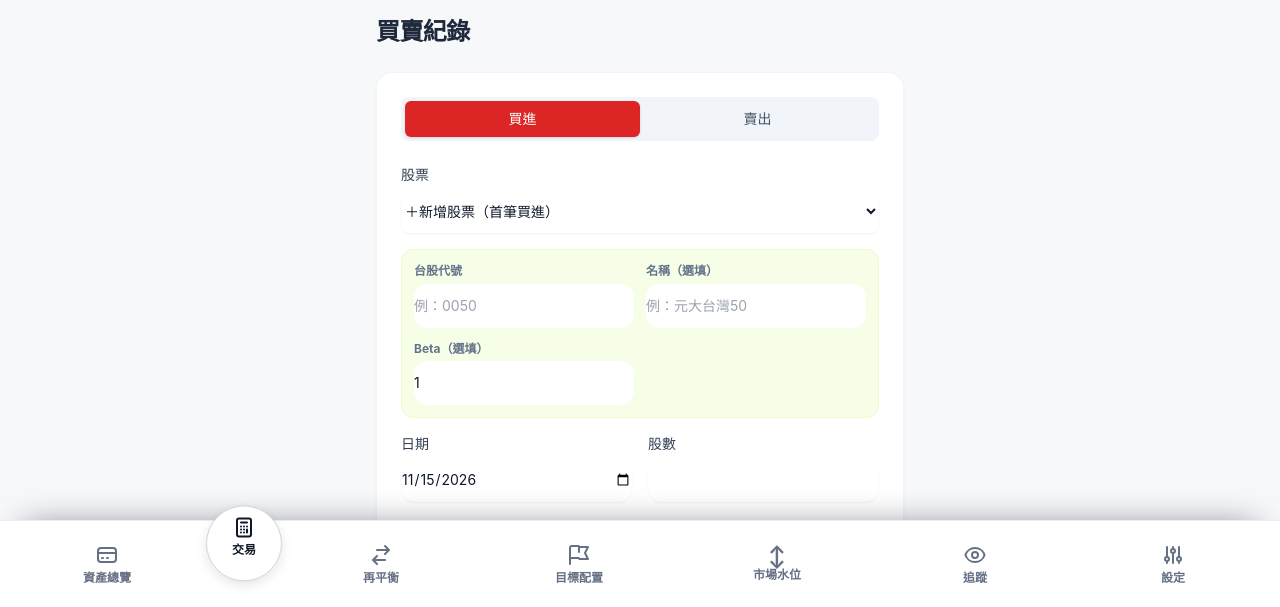
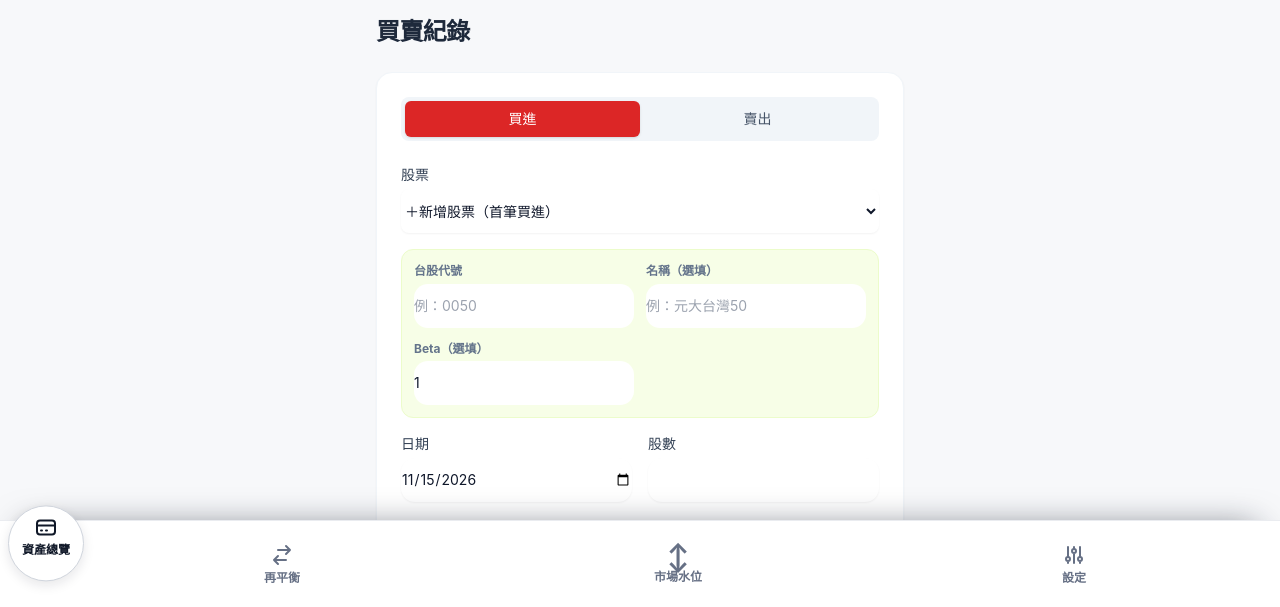
Before and after one commit to neochiu1004/rebalance, a plain HTML site: page index.html in a window 1280 px wide. Both pictures are taken after a click on the button "交易". Shown: the part 189-796 px from the top of the page. Drawn offline with nearby package versions, Linux system fonts and the light colour scheme; some packages are replaced by stand-ins of ours; a script that the page names is missing.

Commit message:
底部標籤收斂為四個：同頁功能共用標籤（資產總覽、再平衡、市場水位、設定）

```diff
--- a/index.html
+++ b/index.html
@@ -145,9 +145,6 @@
         .primary-action:hover { background: #1D2939; transform: translateY(-1px); }
         .back-action { color: #667085; font-weight: 650; font-size: .875rem; }
         .back-action:hover { color: #101828; transform: none; }
-        nav button { padding-left: .1rem !important; padding-right: .1rem !important; }
-        nav button svg { width: 1.2rem; height: 1.2rem; }
-        #tab-waterlevel::before { height: 1.2rem; line-height: 1.2rem; font-size: 1.3rem; }
         #market-bar:empty { display: none; }
         nav button.tab-active svg, nav button.tab-active span { color: #101828 !important; }
     </style>
@@ -889,25 +886,13 @@
             <svg class="w-6 h-6 mb-0.5" fill="none" stroke="currentColor" viewBox="0 0 24 24"><path stroke-linecap="round" stroke-linejoin="round" stroke-width="2" d="M3 10h18M7 15h1m4 0h1m-7 4h12a3 3 0 003-3V8a3 3 0 00-3-3H6a3 3 0 00-3 3v8a3 3 0 003 3z"></path></svg>
             <span class="text-[10px]">資產總覽</span>
         </button>
-        <button onclick="switchTab('trade')" id="tab-trade" class="flex flex-col items-center p-2 pt-1.5 tab-inactive flex-1 transition-colors relative group">
-            <svg class="w-6 h-6 mb-0.5" fill="none" stroke="currentColor" viewBox="0 0 24 24"><path stroke-linecap="round" stroke-linejoin="round" stroke-width="2" d="M9 7h6m0 10v-3m-3 3h.01M9 17h.01M9 14h.01M12 14h.01M15 11h.01M12 11h.01M9 11h.01M7 21h10a2 2 0 002-2V5a2 2 0 00-2-2H7a2 2 0 00-2 2v14a2 2 0 002 2z"></path></svg>
-            <span class="text-[10px]">交易</span>
-        </button>
         <button onclick="switchTab('rebalance')" id="tab-rebalance" class="flex flex-col items-center p-2 pt-1.5 tab-inactive flex-1 transition-colors relative group">
             <svg class="w-6 h-6 mb-0.5" fill="none" stroke="currentColor" viewBox="0 0 24 24"><path stroke-linecap="round" stroke-linejoin="round" stroke-width="2" d="M8 7h12m0 0l-4-4m4 4l-4 4m0 6H4m0 0l4 4m-4-4l4-4"></path></svg>
             <span class="text-[10px]">再平衡</span>
         </button>
-        <button onclick="switchTab('target')" id="tab-target" class="flex flex-col items-center p-2 pt-1.5 tab-inactive flex-1 transition-colors relative group">
-            <svg class="w-6 h-6 mb-0.5" fill="none" stroke="currentColor" viewBox="0 0 24 24"><path stroke-linecap="round" stroke-linejoin="round" stroke-width="2" d="M3 21v-4m0 0V5a2 2 0 012-2h6.5l1 1H21l-3 6 3 6h-8.5l-1-1H5a2 2 0 00-2 2zm9-13.5V9"></path></svg>
-            <span class="text-[10px]">目標配置</span>
-        </button>
         <button onclick="switchTab('waterlevel')" id="tab-waterlevel" class="flex flex-col items-center p-2 pt-1.5 tab-inactive flex-1 transition-colors relative group">
             <svg class="w-6 h-6 mb-0.5" fill="none" stroke="currentColor" viewBox="0 0 24 24"><path stroke-linecap="round" stroke-linejoin="round" stroke-width="2" d="M10.325 4.317c.426-1.756 2.924-1.756 3.35 0a1.724 1.724 0 002.573 1.066c1.543-.94 3.31.826 2.37 2.37a1.724 1.724 0 001.065 2.572c1.756.426 1.756 2.924 0 3.35a1.724 1.724 0 00-1.066 2.573c.94 1.543-.826 3.31-2.37 2.37a1.724 1.724 0 00-2.572 1.065c-.426 1.756-2.924 1.756-3.35 0a1.724 1.724 0 00-2.573-1.066c-1.543.94-3.31-.826-2.37-2.37a1.724 1.724 0 00-1.065-2.572c-1.756-.426-1.756-2.924 0-3.35a1.724 1.724 0 001.066-2.573c-.94-1.543.826-3.31 2.37-2.37.996.608 2.296.07 2.572-1.065z"></path><path stroke-linecap="round" stroke-linejoin="round" stroke-width="2" d="M15 12a3 3 0 11-6 0 3 3 0 016 0z"></path></svg>
             <span class="text-[10px]">市場水位</span>
-        </button>
-        <button onclick="switchTab('watch')" id="tab-watch" class="flex flex-col items-center p-2 pt-1.5 tab-inactive flex-1 transition-colors relative group">
-            <svg class="w-6 h-6 mb-0.5" fill="none" stroke="currentColor" viewBox="0 0 24 24"><path stroke-linecap="round" stroke-linejoin="round" stroke-width="2" d="M15 12a3 3 0 11-6 0 3 3 0 016 0z"></path><path stroke-linecap="round" stroke-linejoin="round" stroke-width="2" d="M2.458 12C3.732 7.943 7.523 5 12 5c4.478 0 8.268 2.943 9.542 7-1.274 4.057-5.064 7-9.542 7-4.477 0-8.268-2.943-9.542-7z"></path></svg>
-            <span class="text-[10px]">追蹤</span>
         </button>
         <button onclick="switchTab('settings')" id="tab-settings" class="flex flex-col items-center p-2 pt-1.5 tab-inactive flex-1 transition-colors relative group">
             <svg class="w-6 h-6 mb-0.5" fill="none" stroke="currentColor" viewBox="0 0 24 24"><path stroke-linecap="round" stroke-linejoin="round" stroke-width="2" d="M12 6V4m0 2a2 2 0 100 4m0-4a2 2 0 110 4m-6 8a2 2 0 100-4m0 4a2 2 0 110-4m0 4v2m0-6V4m6 6v10m6-2a2 2 0 100-4m0 4a2 2 0 110-4m0 4v2m0-6V4"></path></svg>
@@ -1001,7 +986,14 @@
                 el.classList.add('tab-inactive');
             });
 
-            const targetBtn = document.getElementById(`tab-${tabId}`);
+            // 同頁功能共用一個底部標籤：交易→資產總覽、目標配置→再平衡、追蹤→市場水位
+            const NAV_TAB_FOR = {
+                assets: 'tab-assets', trade: 'tab-assets',
+                rebalance: 'tab-rebalance', target: 'tab-rebalance',
+                waterlevel: 'tab-waterlevel', watch: 'tab-waterlevel',
+                settings: 'tab-settings'
+            };
+            const targetBtn = document.getElementById(NAV_TAB_FOR[tabId] || `tab-${tabId}`);
             if (targetBtn) {
                 targetBtn.classList.add('tab-active');
                 targetBtn.classList.remove('tab-inactive');
--- a/sw.js
+++ b/sw.js
@@ -1,5 +1,5 @@
 // Service Worker：App Shell 快取（同源 GET 才處理，API 請求不快取）
-const CACHE_NAME = 'rebalance-shell-v6';
+const CACHE_NAME = 'rebalance-shell-v7';
 const SHELL_FILES = [
     './',
     './index.html',
```
Also changed, not shown: tests/run-tests.js (+8 -2 lines).
